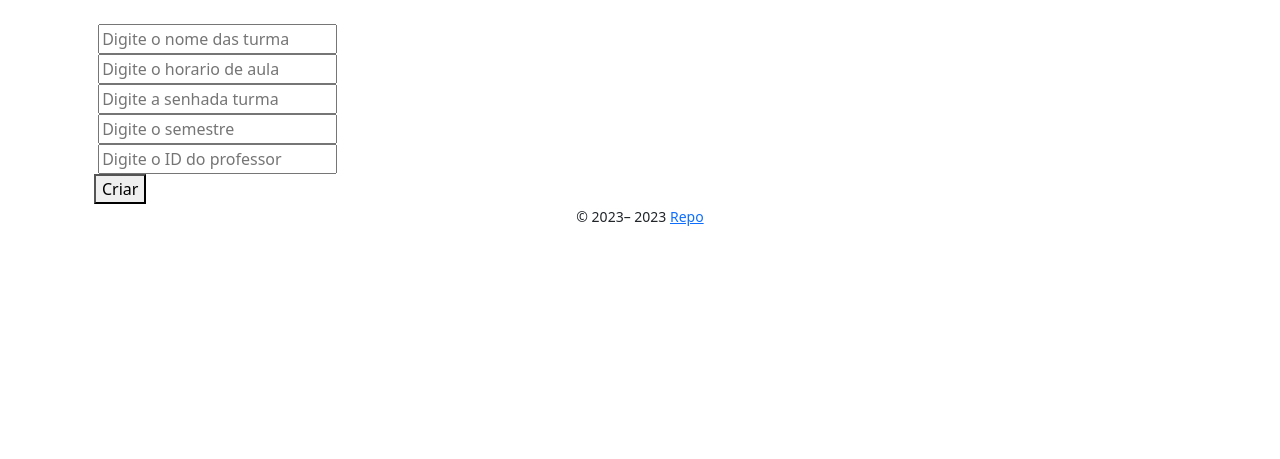
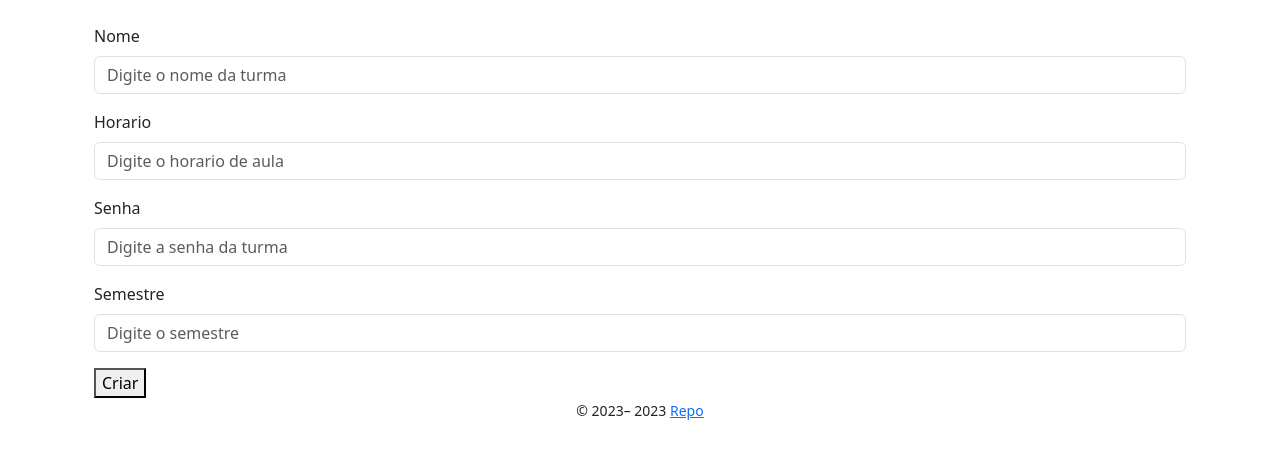
Before and after one commit to zeroCass/chamada-saas, a Flask app: page /turmas/new in a window 1280 px wide. Shown: the part 56-515 px from the top of the page. Run offline with Flask 3, Linux system fonts and the light colour scheme; a user stored in the database is signed in; some libraries are stand-ins or nearby versions.

Commit message:
style: some forms styles added

```diff
--- a/app/templates/turmas/new.jinja2
+++ b/app/templates/turmas/new.jinja2
@@ -8,19 +8,21 @@
 {% block content %}
 <div class="container">
     <form method="POST" action="{{ url_for('turmas.create') }}">
-        <div class="form-input">
-            <label for="nome"></label>
+        <div class="mb-3">
+            <label for="nome" class="form-label">Nome</label>
             <input
+                class="form-control"
                 type="text"
                 id="nome"
                 name="nome"
-                placeholder="Digite o nome das turma"
+                placeholder="Digite o nome da turma"
                 required="true"
             />
         </div>
-        <div class="form-input">
-            <label for="horario"></label>
+        <div class="mb-3">
+            <label for="horario" class="form-label">Horario</label>
             <input
+                class="form-control"
                 type="text"
                 id="horario"
                 name="horario"
@@ -28,33 +30,25 @@
                 required="true"
             />
         </div>
-        <div class="form-input">
-            <label for="senha"></label>
+        <div class="mb-3">
+            <label for="senha" class="form-label">Senha</label>
             <input
+                class="form-control"
                 type="password"
                 id="senha"
                 name="senha"
-                placeholder="Digite a senhada turma"
+                placeholder="Digite a senha da turma"
                 required="true"
             />
         </div>
-        <div class="form-input">
-            <label for="semestre"></label>
+        <div class="mb-3">
+            <label for="semestre" class="form-label">Semestre</label>
             <input
+                class="form-control"
                 type="text"
                 id="semestre"
                 name="semestre"
                 placeholder="Digite o semestre"
-                required="true"
-            />
-        </div>
-        <div class="form-input">
-            <label for="professor_id"></label>
-            <input
-                type="text"
-                id="professor-id"
-                name="professor_id"
-                placeholder="Digite o ID do professor"
                 required="true"
             />
         </div>
```
Also changed, not shown: app/templates/auth/login.jinja2 (+7 -5 lines), app/templates/auth/register.jinja2 (+26 -18 lines), app/templates/index.jinja2 (+16 -7 lines), app/templates/turmas/index.jinja2 (+31 -14 lines).
